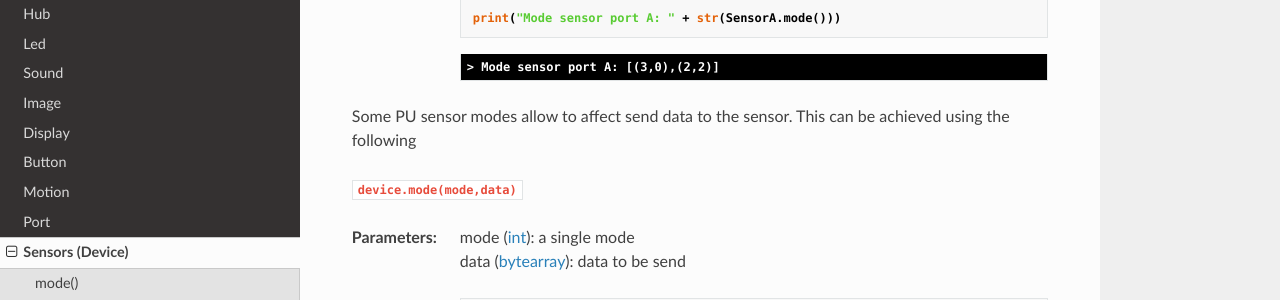
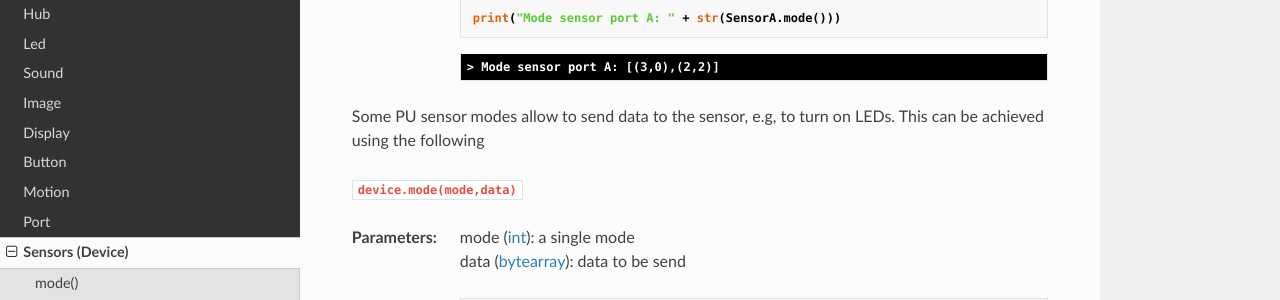
Before and after one commit to NStrijbosch/hub-module-notes, an MkDocs documentation site: the page built from docs/sensors.md, in a window 1280 px wide and 900 px high, scrolled down 554 px. Shown: the part 151-451 px from the top of the window. Built offline with MkDocs 1.6.1, drawn with Linux system fonts in a browser that asks for light colours; nearby versions of some CDN libraries.

Commit message:
Update sensors.md

```diff
--- a/docs/sensors.md
+++ b/docs/sensors.md
@@ -37,7 +37,7 @@ print("Mode sensor port A: " + str(SensorA.mode()))
 \> Mode sensor port A: [(3,0),(2,2)]
 </span>
 
-Some PU sensor modes allow to affect send data to the sensor. This can be achieved using the following
+Some PU sensor modes allow to send data to the sensor, e.g, to turn on LEDs. This can be achieved using the following
 
 `device.mode(mode,data)`
 
```
